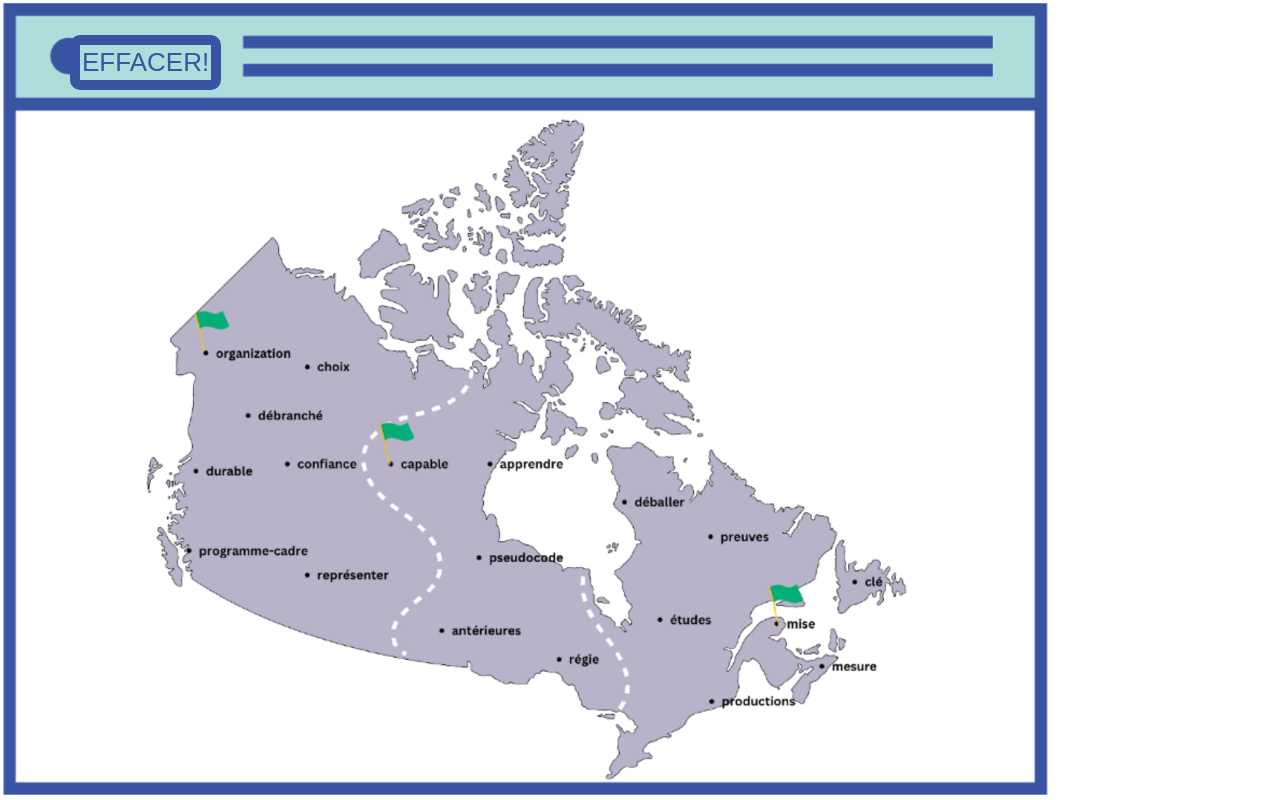
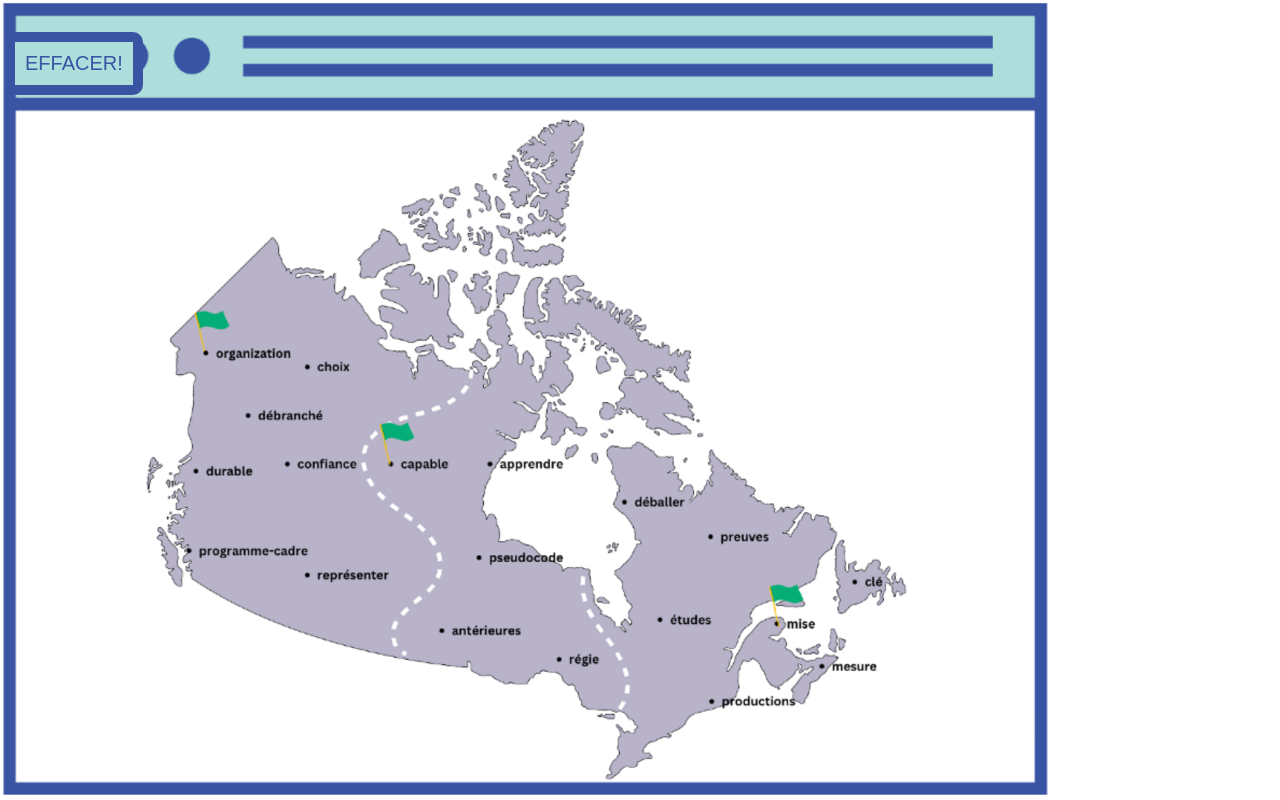
Before and after one commit to PerryEAO/perryeao.github.io, a plain HTML site: page index.html in a window 1280 px wide. Drawn offline with Linux system fonts and the light colour scheme.

Commit message:
commit 10

```diff
--- a/WB_CSS.css
+++ b/WB_CSS.css
@@ -39,13 +39,12 @@ h1 {
 }
 
 #toolbar button {
-    position: fixed;
-    left: 70px;
-    top: 35px;
+position: fixed;
+top: 32px;
     background-color: #ADDEDB;
     border-radius: 10px;
     border: 10px solid #3954A3;
     color: #3954A3;
-    font-size: 26px;
-    padding: 2px;
+    font-size: 20px;
+    padding: 10px;
 }
```
